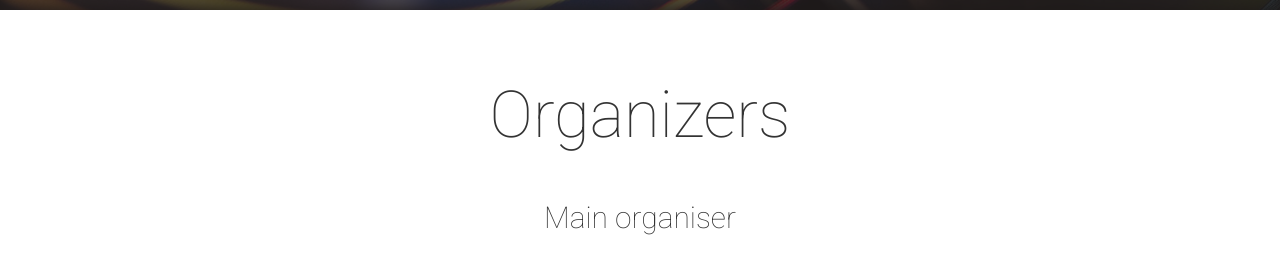
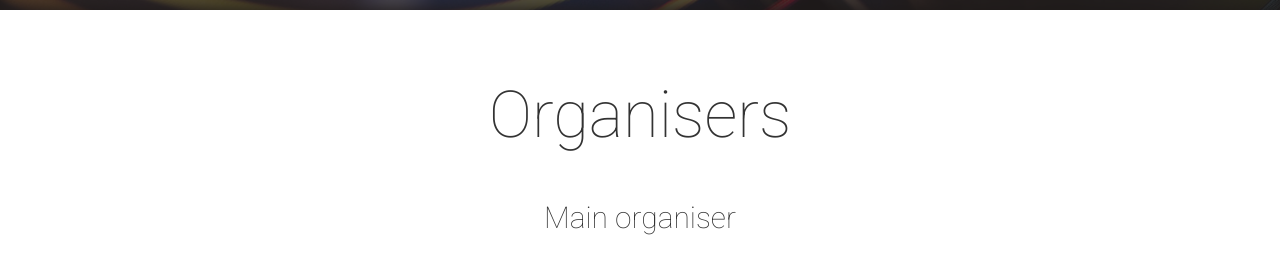
Before and after one commit to hai-webpage/hai-webpage.github.io, a Jekyll site: the page built from index.html, in a window 1280 px wide and 900 px high, scrolled down 1611 px. Shown: the part 183-454 px from the top of the window. Built offline with Jekyll 4.4.1, drawn with Linux system fonts in a browser that asks for light colours; nearby versions of some CDN libraries; comment, search, counter and statistics services are not loaded.

Commit message:
British spelling

```diff
--- a/_config.yml
+++ b/_config.yml
@@ -122,7 +122,7 @@ twitterHashTag: "devfest"
 twitterFeed: "http://lviv.gdg.org.ua/tweetledee/favoritesjson.php?c=10&cache_interval=8000"
 
 # Partners Block
-organizersTitle: "Organizers"
+organizersTitle: "Organisers"
 partnersTitle: "Partners"
 partnersC4sponsorsButton: "Become a sponsor"
 
```
